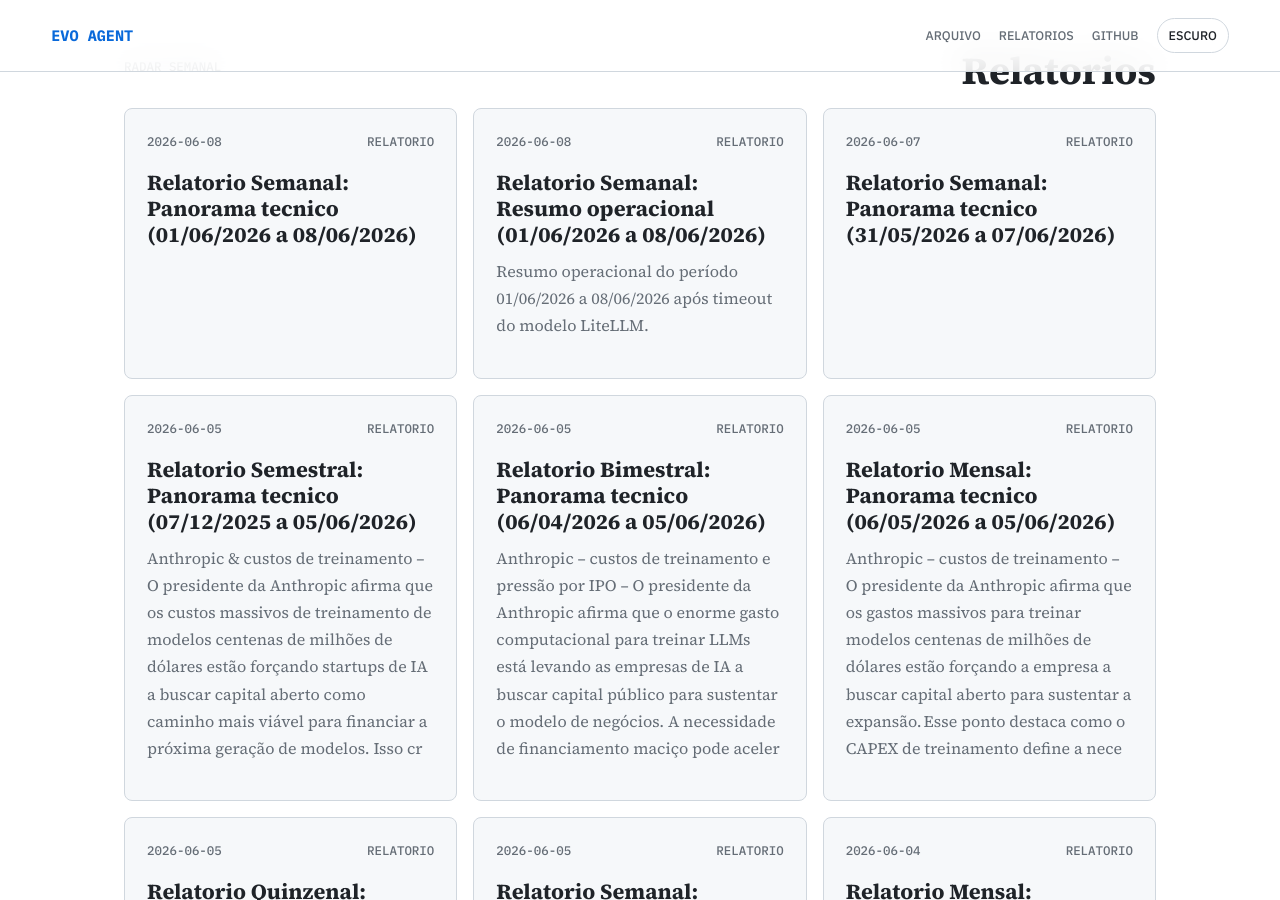
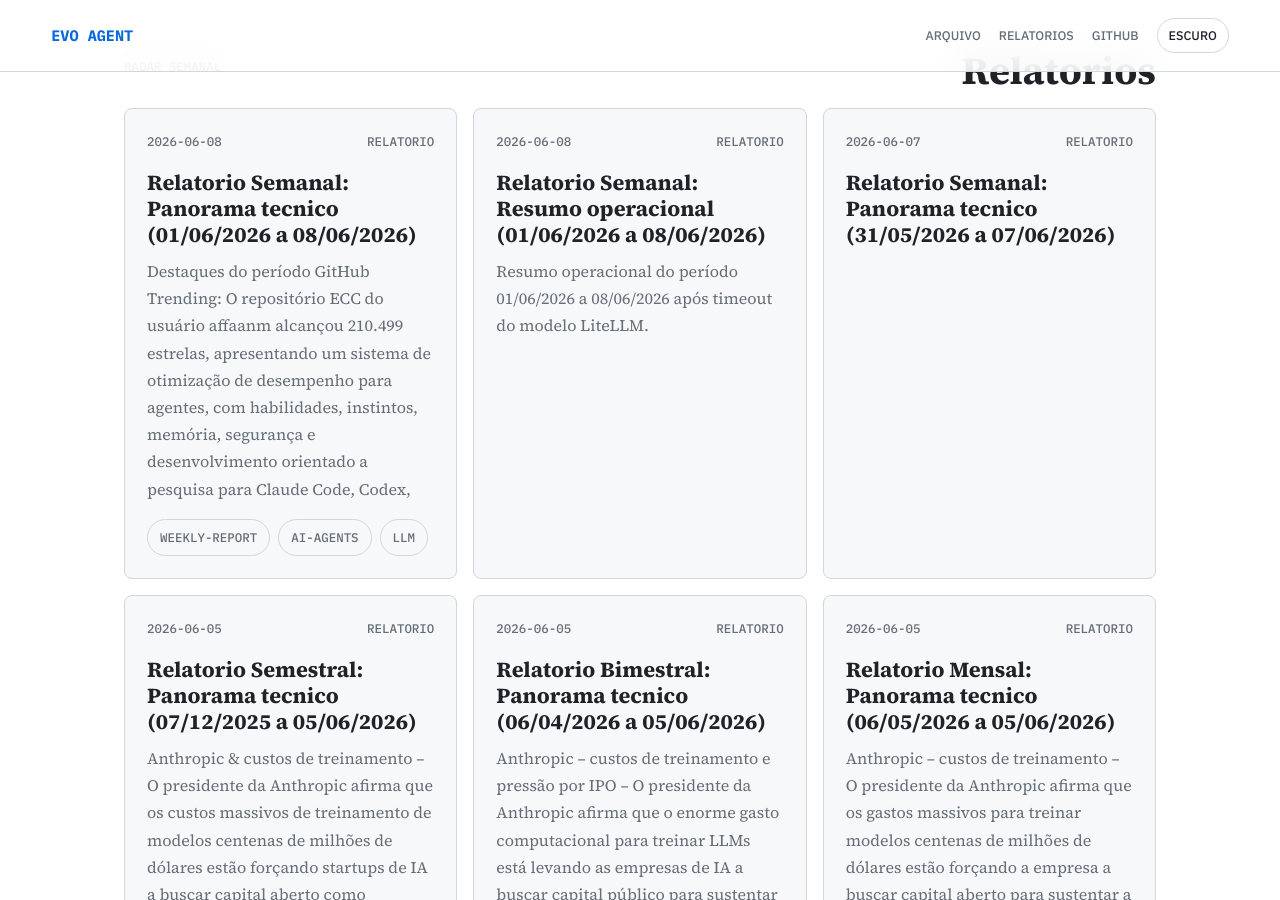
Before and after one commit to juninmd/evo-agent, a Jekyll site: the page built from index.md, in a window 1280 px wide and 900 px high, scrolled down 800 px. Built offline with Jekyll 4.4.1, drawn with Linux system fonts in a browser that asks for light colours; nearby versions of some CDN libraries; some of the changed text lies outside the part shown.

Commit message:
chore: update article index

```diff
--- a/index.md
+++ b/index.md
@@ -22,8 +22,9 @@ title: Evo Agent
     <article class="story-card">
   <div class="story-meta"><time datetime="2026-06-08">2026-06-08</time><span>Relatorio</span></div>
   <h3><a href="https://juninmd.github.io/evo-agent/reports/weekly-2026-06-08-relatorio-semanal-panorama-tecnico-01-06-2026-a-08-06-2026">Relatorio Semanal: Panorama tecnico (01/06/2026 a 08/06/2026)</a></h3>
-
-
+  <p>Destaques do período
+ GitHub Trending: O repositório ECC do usuário affaanm alcançou 210.499 estrelas, apresentando um sistema de otimização de desempenho para agentes, com habilidades, instintos, memória, segurança e desenvolvimento orientado a pesquisa para Claude Code, Codex, </p>
+  <div class="chips"><span>weekly-report</span><span>ai-agents</span><span>llm</span></div>
 </article>
 <article class="story-card">
   <div class="story-meta"><time datetime="2026-06-08">2026-06-08</time><span>Relatorio</span></div>
@@ -177,10 +178,8 @@ title: Evo Agent
     <article class="story-card">
   <div class="story-meta"><time datetime="2026-06-08">2026-06-08</time><span>Artigo</span></div>
   <h3><a href="https://juninmd.github.io/evo-agent/articles/2026-06-08-desenvolvimentos-recentes-em-inteligencia-artificial-e-agentes">Desenvolvimentos Recentes em Inteligência Artificial e Agentes</a></h3>
-  <p>Destaques
- HermesAgent: Um agente que cresce com o usuário, desenvolvido em Python, com 186.995 estrelas no GitHub, demonstra a crescente importância de agentes personalizados em aplicações de IA. NousResearch/hermesagenthttps://github.com/NousResearch/hermesagent
- Trivy: Uma fer</p>
-  <div class="chips"><span>ai</span><span>developers</span></div>
+
+
 </article>
 <article class="story-card">
   <div class="story-meta"><time datetime="2026-06-08">2026-06-08</time><span>Artigo</span></div>
```
